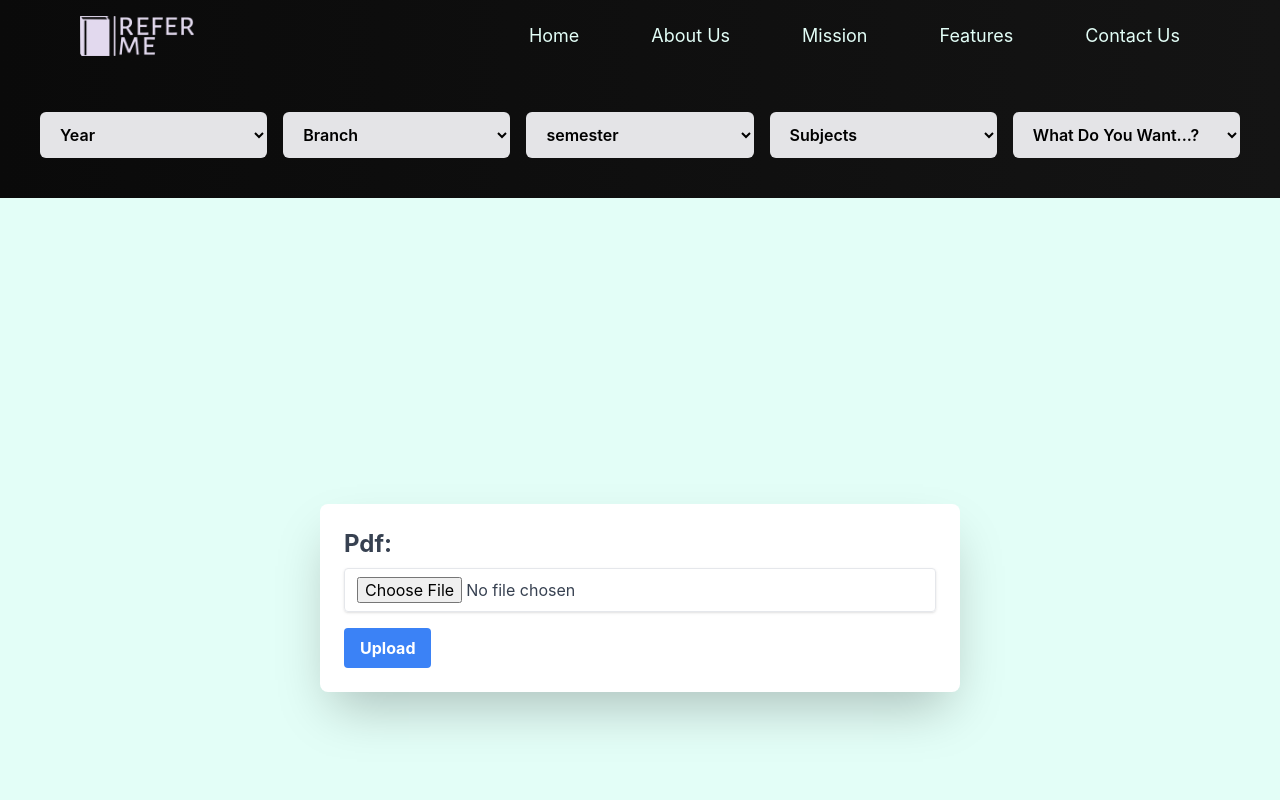
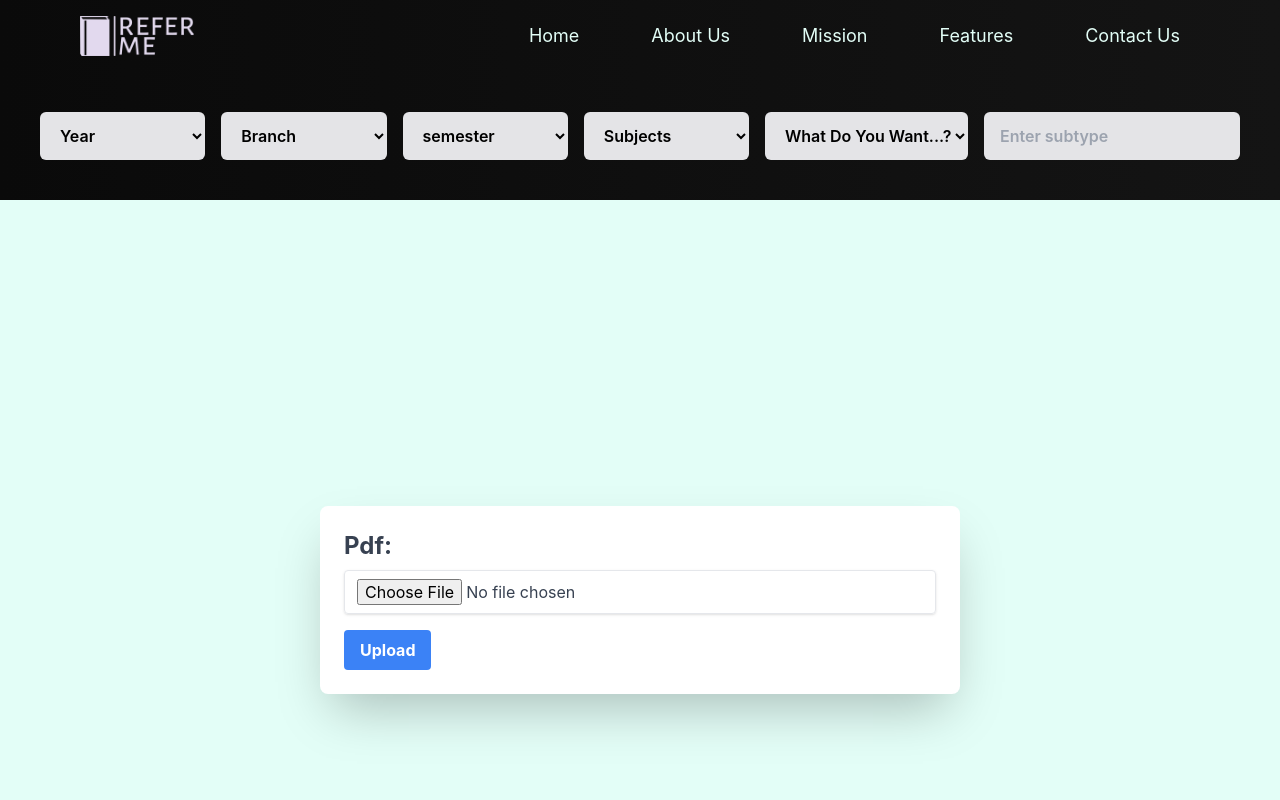
Before and after one commit to siddhant-2002/referme, a React (Create React App) app in the folder client/: page /Upload in a window 1280 px wide. Shown: the top 800 px of the page. Built offline with nearby package versions, Linux system fonts and the light colour scheme.

Commit message:
Update Upload

```diff
--- a/client/src/pages/Upload.jsx
+++ b/client/src/pages/Upload.jsx
@@ -134,9 +134,9 @@ const Upload = () => {
 
   const [year, setYear] = useState("");
   const [semester, setSemester] = useState("");
-  const [type, setType] = useState("");
-  const [subject, setSubject] = useState("");
-  const [subtypes, setSubtypes] = useState([]);
+  // const [type, setType] = useState("");
+  // const [subject, setSubject] = useState("");
+  // const [subtypes, setSubtypes] = useState([]);
   const [branch, setBranch] = useState("");
   const [branches, setBranches] = useState([]);
   const [notes, setNotes] = useState({
@@ -165,26 +165,7 @@ const Upload = () => {
         setSemester(""); // Reset semester when branch changes
       } else if (name === "semester") {
         setSemester(value);
-      } else if (name === "type") {
-        setType(value);
-        if (value === "Notes" || value === "PPT") {
-          setSubtypes(["Unit 1", "Unit 2", "Unit 3", "Unit 4", "Unit 5", "Unit 6"]);
-        } else if (value === "Tutorials") {
-          setSubtypes(["Tutorial 1", "Tutorial 2", "Tutorial 3", "Tutorial 4", "Tutorial 5", "Tutorial 6", "Tutorial 7", "Tutorial 8", "Tutorial 9", "Tutorial 10"]);
-        } else if (value === "PYQ'S") {
-          setSubtypes(["2018", "2019", "2020", "2021", "2022", "2023"]);
-        }
-        else if (value === "Practicals") {
-          setSubtypes(["Practical 1", "Practical 2", "Practical 3", "Practical 4", "Practical 5", "Practical 6"])
-        }
-        else {
-          setSubtypes([]);
-        }
       }
-      else if (name === "subject") {
-        setSubject(value);
-      }
-
       return updatedNotes;
     });
   };
@@ -230,14 +211,14 @@ const Upload = () => {
             <option value="Tutorials">Tutorials</option>
           </select>
 
-          {notes.type && (
-            <select onChange={handleChange} name="subtype" value={notes.subtype} className='w-64 py-3 pl-4 bg-zinc-200 font-semibold rounded-md'>
-              <option value="" disabled hidden>Select subtype</option>
-              {subtypes.map(subtype => (
-                <option key={subtype} value={subtype}>{subtype}</option>
-              ))}
-            </select>
-          )}
+          <input
+  type="text"
+  name="subtype"
+  value={notes.subtype}
+  onChange={handleChange}
+  className='w-64 py-3 pl-4 bg-zinc-200 font-semibold rounded-md'
+  placeholder="Enter subtype"
+/>
 
         </div>
       </div>
```
